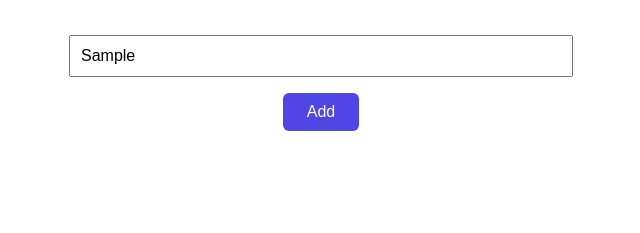
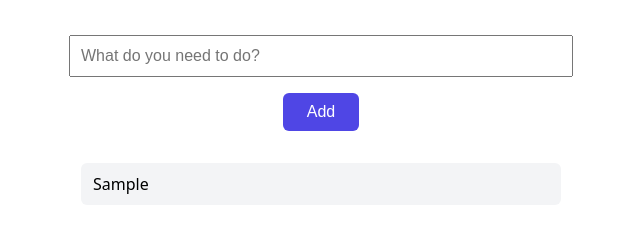
Before and after one commit to sol-wizard/blotz-todo-page-ai-1118-1455, a plain HTML site: page index.html in a window 1280 px wide. Both pictures are taken after typing "Sample" into the empty fields and a click on the button "Add". Shown: the part 107-340 px from the top of the page, without its empty margins (319-959 px from the left). Drawn offline with Linux system fonts and the light colour scheme.

Commit message:
Add tasks to the list when Add is clicked

```diff
--- a/index.html
+++ b/index.html
@@ -13,5 +13,7 @@
     <button id="add-button">Add</button>
 
     <ul id="task-list"></ul>
+
+    <script src="script.js"></script>
   </body>
 </html>
--- /dev/null
+++ b/script.js
@@ -0,0 +1,26 @@
+// The list of tasks lives here. The page is drawn from this array.
+const tasks = [];
+
+// 1. Find the elements
+const input = document.getElementById("task-input");
+const addButton = document.getElementById("add-button");
+const list = document.getElementById("task-list");
+
+// Draw the list from the tasks array
+function render() {
+  list.innerHTML = "";
+  for (const task of tasks) {
+    const item = document.createElement("li");
+    item.textContent = task.text;
+    list.appendChild(item);
+  }
+}
+
+// 2. Listen for a click, 3. change the page
+addButton.addEventListener("click", () => {
+  const text = input.value.trim();
+  if (text === "") return; // ignore empty tasks
+  tasks.push({ text: text, done: false });
+  input.value = "";
+  render();
+});
```
